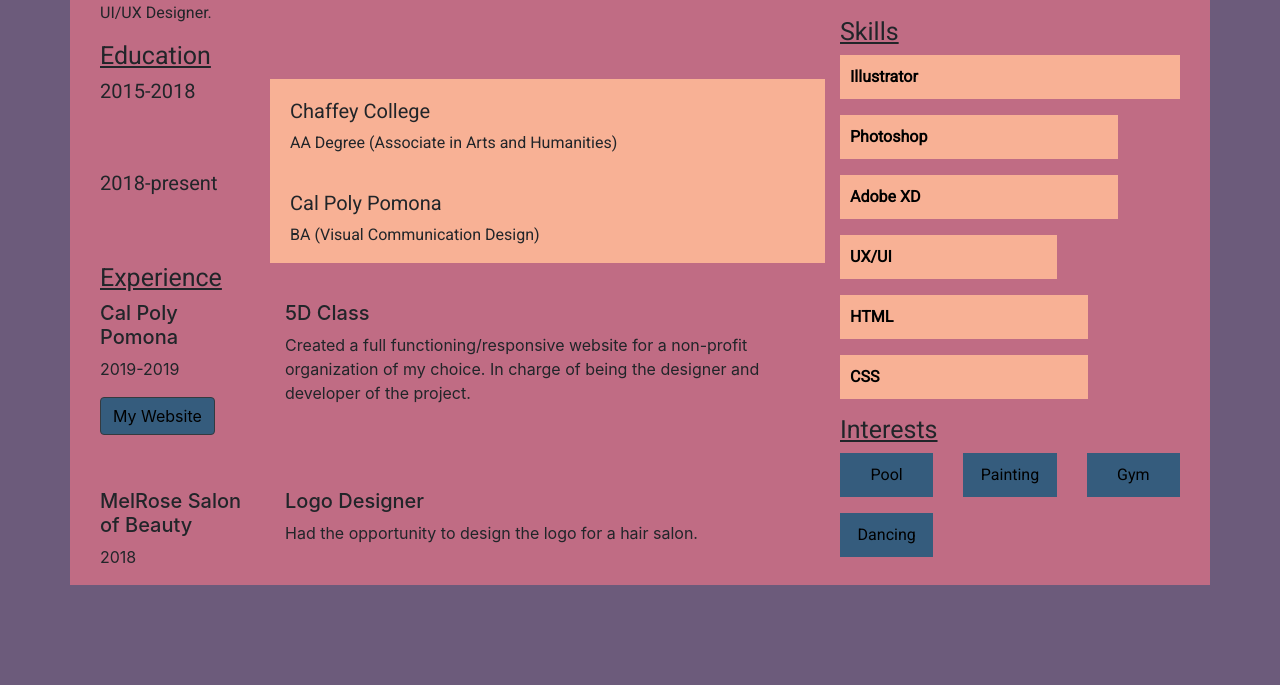
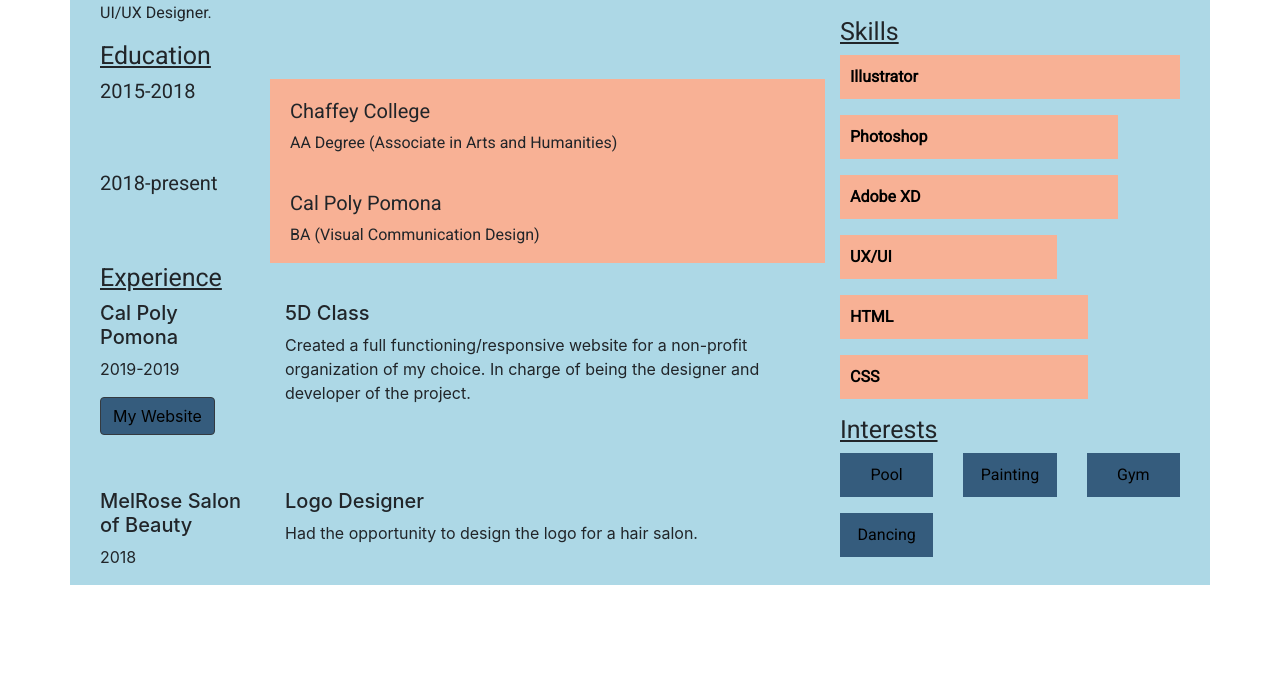
Before and after one commit to moniquef123/Resume, a plain HTML site: page index.html in a window 1280 px wide. Shown: the part 415-1100 px from the top of the page. Drawn offline with nearby package versions, Linux system fonts and the light colour scheme.

Commit message:
make changes

```diff
--- a/assets/css/style.css
+++ b/assets/css/style.css
@@ -1,9 +1,9 @@
 body {
-    background-color: #6C5B7B;
+    background-color: white;
 }
 
 .resume-container {
-    background-color: #C06C84;
+    background-color: lightblue;
     margin: 100px auto;
 }
 
```
